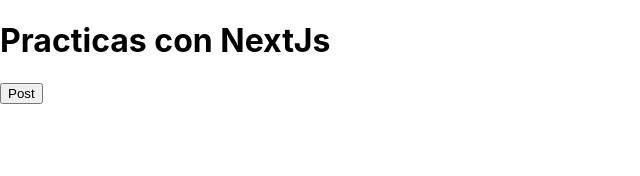
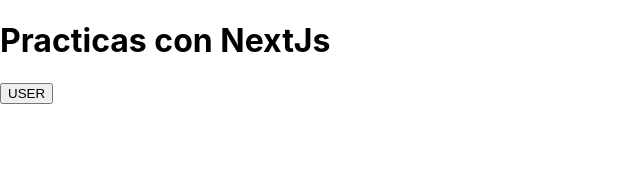
Before and after one commit to Juliandl88/Practica-App-NextJS, a Next.js app: page / in a window 1280 px wide. Shown: the top 176 px of the page, without its empty margins (0-640 px from the left). Built offline with nearby package versions, Linux system fonts and the light colour scheme.

Commit message:
rutas dinamicas

```diff
--- a/pages/index.js
+++ b/pages/index.js
@@ -5,8 +5,8 @@
     <div >
       <h1>Practicas con NextJs</h1>
       <div>
-      <Link href="/post">
-        <button type="button"><a>Post</a></button>
+      <Link href="/users">
+        <button type="button"><a>USER</a></button>
       </Link>
       </div>
     </div>
--- a/pages/post/[user].js
+++ b/pages/posts/[post].js
@@ -1,11 +1,11 @@
 import { useRouter } from 'next/router'
 
-export default function user(){
+export default function post1(){
     const router = useRouter();
     return(
         <div>
-            <h2>User Details</h2>
-            <p>User ID: {router.query.user} </p>
+            <h2>Post Details:</h2>
+            <p>Post Id: {router.query.post}</p>
         </div>
     )
 }
--- /dev/null
+++ b/pages/posts/index.js
@@ -0,0 +1,6 @@
+import React from 'react'
+export default function Post() {
+  return (
+    <div>POST</div>
+  )
+}
```
Also changed, not shown: pages/post/index.js (deleted, +0 -9 lines), pages/users/[user].js (added, +12 -0 lines), pages/users/index.js (added, +9 -0 lines).
